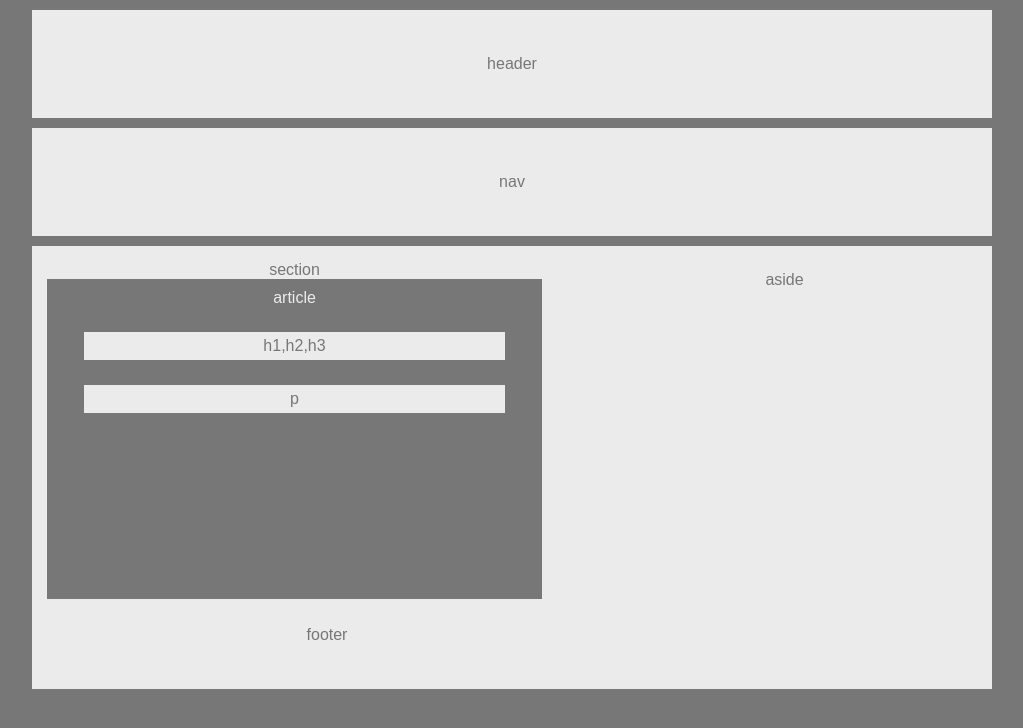
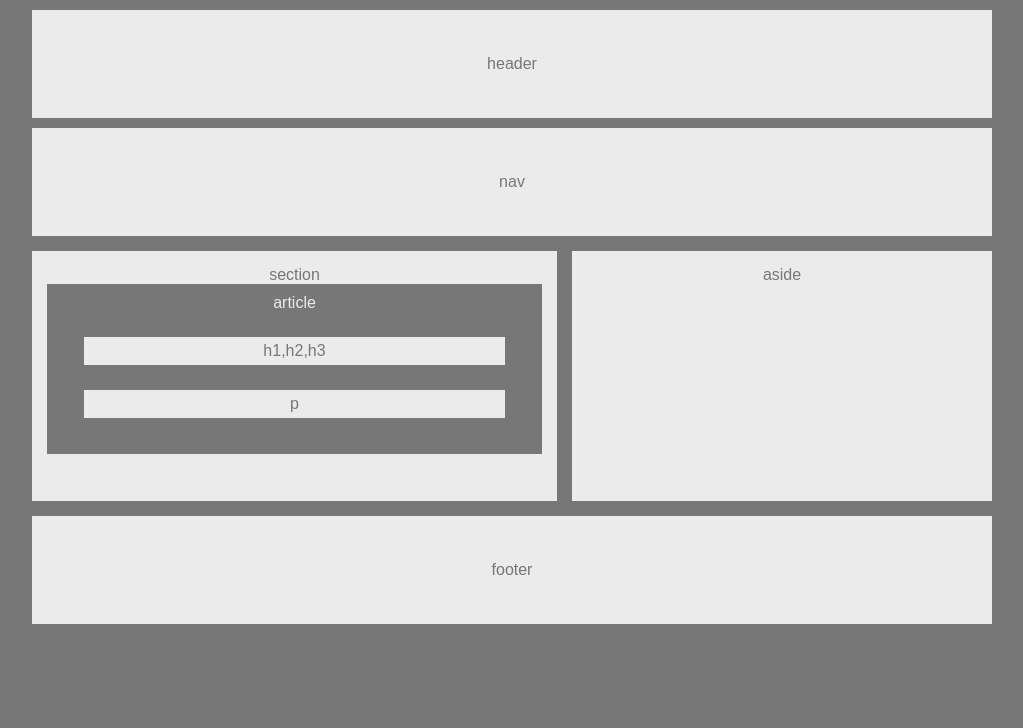
Before and after one commit to CodeNode21/HW-Wireframe, a plain HTML site: page index.html in a window 1280 px wide. Shown: the whole page, without its empty margins (136-1159 px from the left). Drawn offline with Linux system fonts and the light colour scheme.

Commit message:
complete

```diff
--- a/index.html
+++ b/index.html
@@ -12,7 +12,7 @@
             <nav>
                 <p>nav</p>
             </nav>
-            <div class="clearfix">
+            <div id="section-aside" class="clearfix">
                 <section>section
                     <article>article
                         <div class="inner_content">
@@ -22,7 +22,7 @@
                     </article>
                 </section>
                 <aside>aside</aside>
-
+            </div>
             <footer>
                 <p>footer</p>
             </footer>
--- a/style.css
+++ b/style.css
@@ -26,7 +26,7 @@ nav{
 section{
     background: #ebebeb;
     width: 495px;
-    height: 350px;
+    height: 220px;
     float: left;
     text-align: center;
     padding: 15px;
@@ -35,7 +35,7 @@ section{
 article{
     background-color: #777;
     color: #ebebeb;
-    height: 300px;
+    height: 150px;
     margin: auto;
     padding:10px;
 }
@@ -44,15 +44,18 @@ article{
     width: 99%;
     margin: auto;
 }
-
+#section-aside{
+    height: 250px;
+    margin-top: 15px;
+    margin-bottom: 15px;
+}
 aside{
     background: #ebebeb;
-    margin: 15px;
-    height: 350px;
-    width: 365px;
+    height: 220px;
+    width: 390px;
     text-align: center;
-    margin: 25px;
     float: right;
+    padding: 15px;
 }
 p{
     color: #777;
```
